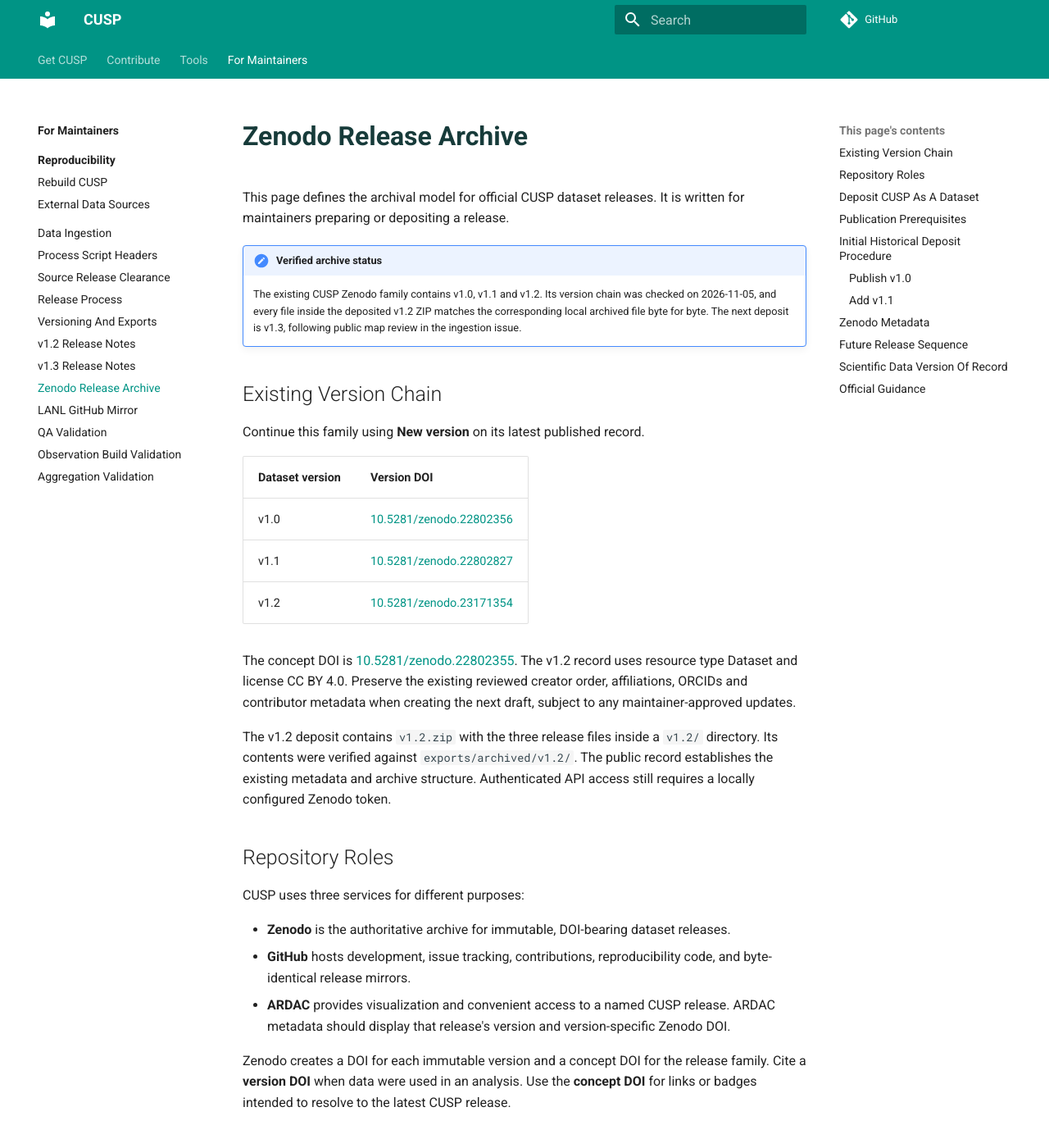
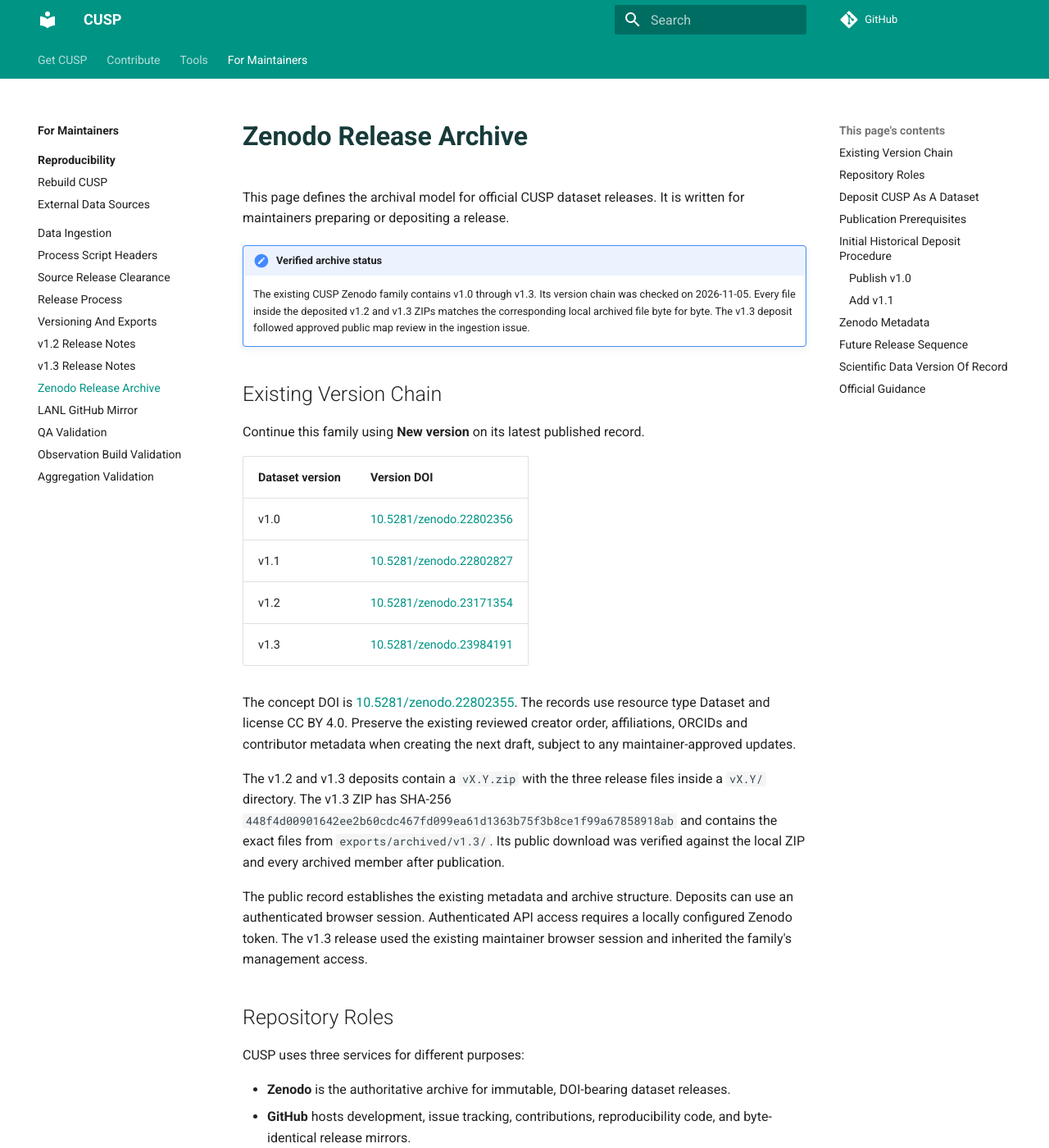
Before and after one commit to jonschwenk/cusp, an MkDocs documentation site: the page built from docs/maintainers/zenodo-releases.md, in a window 1280 px wide and 1400 px high. Shown: the whole window at 82% size. Built offline with MkDocs 1.6.1 and Material for MkDocs 9.7.7, drawn with Linux system fonts in a browser that asks for light colours; comment, search, counter and statistics services are not loaded; some of the changed text lies outside the part shown.

Commit message:
Link CUSP v1.3 to its published Zenodo archive

```diff
--- a/docs/maintainers/zenodo-releases.md
+++ b/docs/maintainers/zenodo-releases.md
@@ -4,10 +4,10 @@
 written for maintainers preparing or depositing a release.
 
 !!! note "Verified archive status"
-    The existing CUSP Zenodo family contains v1.0, v1.1 and v1.2. Its version
-    chain was checked on 2026-11-05, and every file inside the deposited v1.2
-    ZIP matches the corresponding local archived file byte for byte. The next
-    deposit is v1.3, following public map review in the ingestion issue.
+    The existing CUSP Zenodo family contains v1.0 through v1.3. Its version
+    chain was checked on 2026-11-05. Every file inside the deposited v1.2 and
+    v1.3 ZIPs matches the corresponding local archived file byte for byte.
+    The v1.3 deposit followed approved public map review in the ingestion issue.
 
 ## Existing Version Chain
 
@@ -18,17 +18,24 @@
 | v1.0 | [10.5281/zenodo.22802356](https://doi.org/10.5281/zenodo.22802356) |
 | v1.1 | [10.5281/zenodo.22802827](https://doi.org/10.5281/zenodo.22802827) |
 | v1.2 | [10.5281/zenodo.23171354](https://doi.org/10.5281/zenodo.23171354) |
+| v1.3 | [10.5281/zenodo.23984191](https://doi.org/10.5281/zenodo.23984191) |
 
 The concept DOI is
 [10.5281/zenodo.22802355](https://doi.org/10.5281/zenodo.22802355).
-The v1.2 record uses resource type Dataset and license CC BY 4.0. Preserve the
+The records use resource type Dataset and license CC BY 4.0. Preserve the
 existing reviewed creator order, affiliations, ORCIDs and contributor metadata
 when creating the next draft, subject to any maintainer-approved updates.
 
-The v1.2 deposit contains `v1.2.zip` with the three release files inside a
-`v1.2/` directory. Its contents were verified against `exports/archived/v1.2/`.
+The v1.2 and v1.3 deposits contain a `vX.Y.zip` with the three release files
+inside a `vX.Y/` directory. The v1.3 ZIP has SHA-256
+`448f4d00901642ee2b60cdc467fd099ea61d1363b75f3b8ce1f99a67858918ab`
+and contains the exact files from `exports/archived/v1.3/`. Its public download
+was verified against the local ZIP and every archived member after publication.
+
 The public record establishes the existing metadata and archive structure.
-Authenticated API access still requires a locally configured Zenodo token.
+Deposits can use an authenticated browser session. Authenticated API access
+requires a locally configured Zenodo token. The v1.3 release used the existing
+maintainer browser session and inherited the family's management access.
 
 ## Repository Roles
 
@@ -162,11 +169,11 @@
 8. Update `CITATION.cff`, README and documentation links, and notify ARDAC of
    the version DOI and checksums.
 
-The v1.3 GitHub Release already exists. Deposit its exact archived files after
-the public map review is approved. Record the new Zenodo DOI in current
-citation and documentation metadata while retaining the published bundle's
-original bytes. Its `RELEASE_INFO.md` describes the hosting status when the
-GitHub release was created.
+The v1.3 GitHub Release preceded its Zenodo deposit. The maintainer approved
+the public maps, upload and publication on 2026-11-05. The Zenodo deposit
+contains the exact archived files, and the version DOI is recorded in current
+citation and documentation metadata. Its `RELEASE_INFO.md` describes the
+hosting status when the GitHub release was created.
 
 Metadata-only corrections may be made on a published Zenodo record. Any change
 to data or deposited files requires a new version; never silently replace an
```
Also changed, not shown: README.md (+6 -6 lines), docs/getting-started/release-products.md (+6 -3 lines), docs/release/v1.3-changes.md (+7 -4 lines), docs/release/versioning-and-exports.md (+10 -10 lines), 1 other file.
